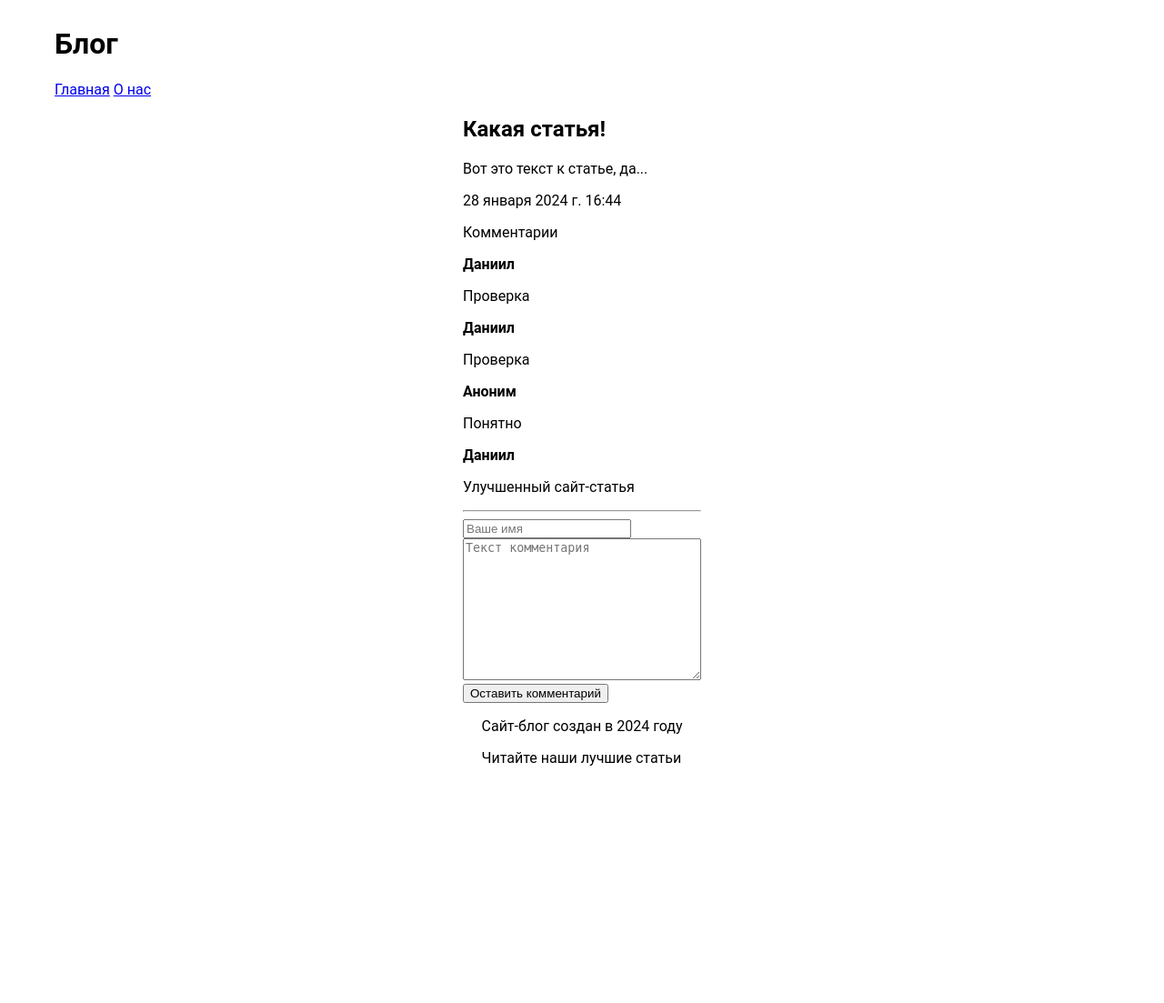
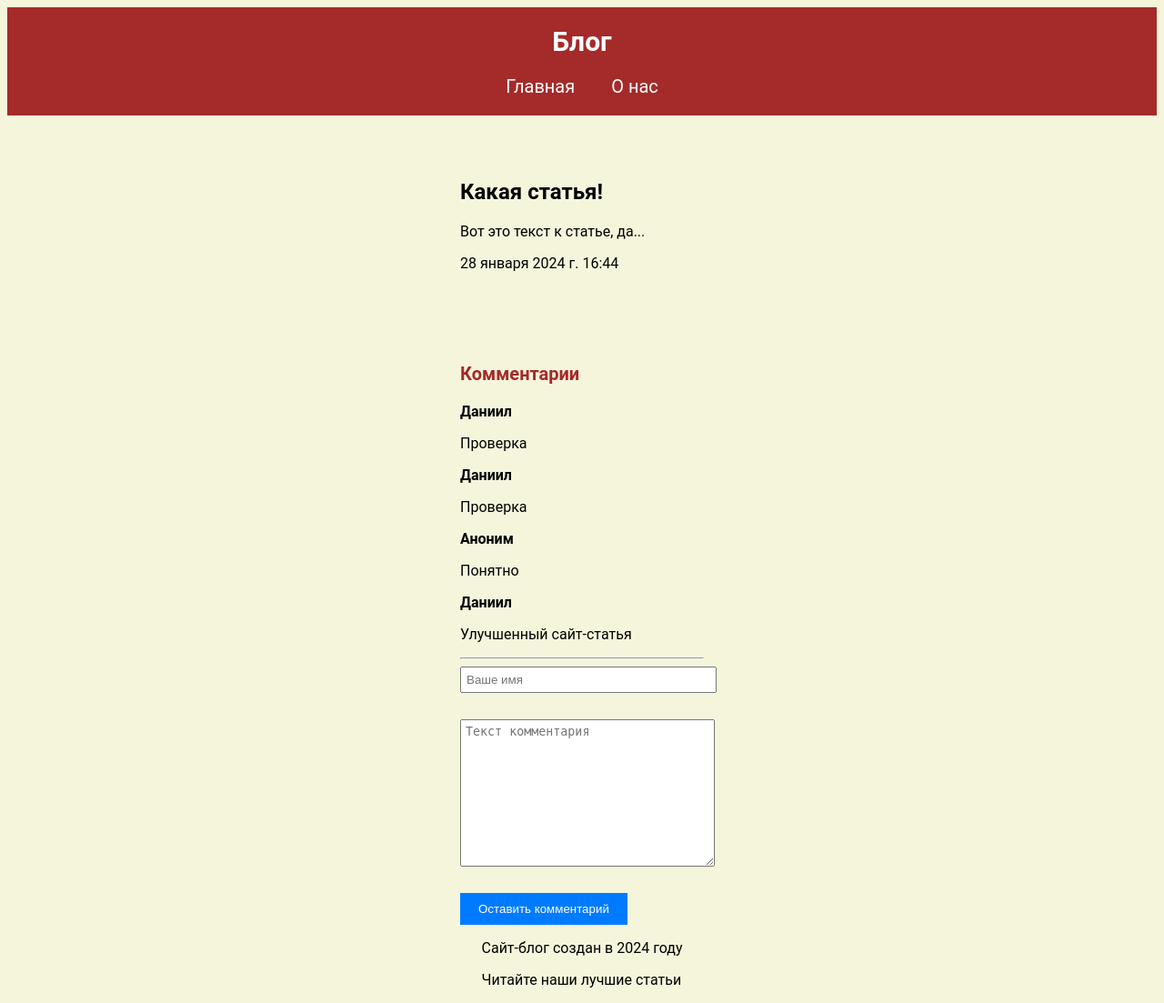
Before and after one commit to frontier-star/Network-Application-Development-Course-2, a Django app: page /articles/1/ in a window 1280 px wide. Shown: the whole page at 91% size. Before the commit the page ends 842 px from the top, so only its background shows below. Run offline with Django 4.2, Linux system fonts and the light colour scheme; data comes from the database, SQL or seed files in the repository.

Commit message:
Update style.css

```diff
--- a/myfirst/myfirst/static/css/style.css
+++ b/myfirst/myfirst/static/css/style.css
@@ -1,5 +1,6 @@
 .page-body {
     color: black;
+    background-color: beige;
     font-family: Roboto, Arial, sans-serif;
     min-height: 100%;
     display: grid;
@@ -24,3 +25,76 @@ img {
 .page {
     height: 100%;
 }
+
+.header {
+    background-color: brown;
+    margin-bottom: 50px;
+}
+
+.main_title {
+    color: white;
+    text-align: center;
+    font-size: 30px;
+}
+
+.navigation {
+    display: flex;
+    justify-content: center;
+    gap: 40px;
+    margin-bottom: 20px;
+}
+
+.nav-link {
+    color: white;
+    text-decoration: none;
+    text-align: center;
+    font-size: 20px;
+}
+
+.nav-link:hover {
+    color: blue;
+}
+
+.nav-link:active {
+    color: red;
+}
+
+.article {
+    display: flex;
+    gap: 40px;
+    margin-bottom: 50px;
+}
+
+.link-title-article {
+    text-decoration: none;
+    color: brown;
+}
+
+.article-main-content {
+    margin-bottom: 100px;
+}
+
+.detail_main_title-comment {
+    color: brown;
+    font-weight: 600;
+    font-size: 20px;
+}
+
+.comment-form-input, .comment-form-textarea {
+    display: block;
+    width: 100%;
+    margin-bottom: 10px;
+    padding: 5px;
+}
+
+.comment-form-button {
+    background-color: #007bff;
+    color: #fff;
+    border: none;
+    padding: 10px 20px;
+    cursor: pointer;
+}
+
+.comment-form-button:hover {
+    background-color: #0056b3;
+}
```
